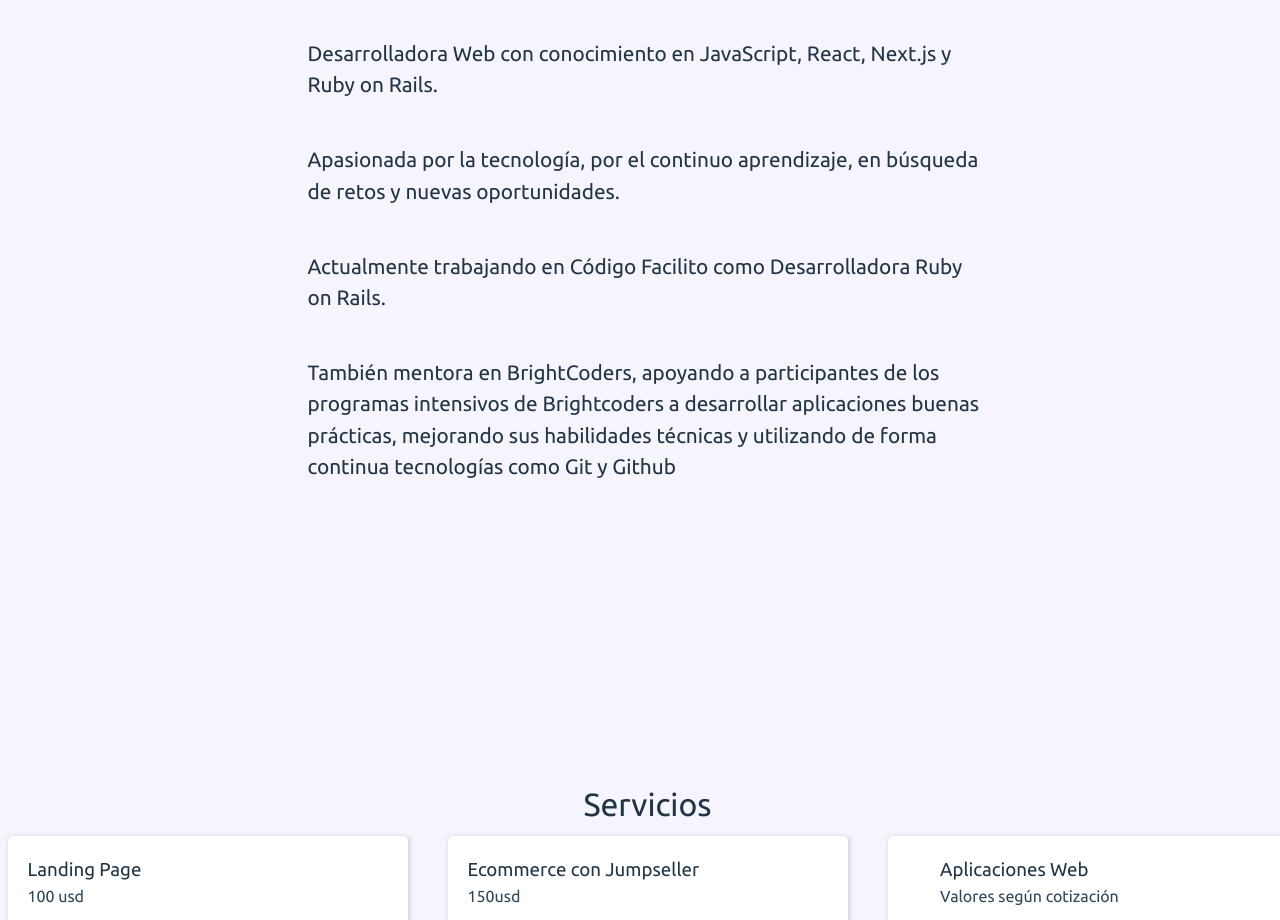
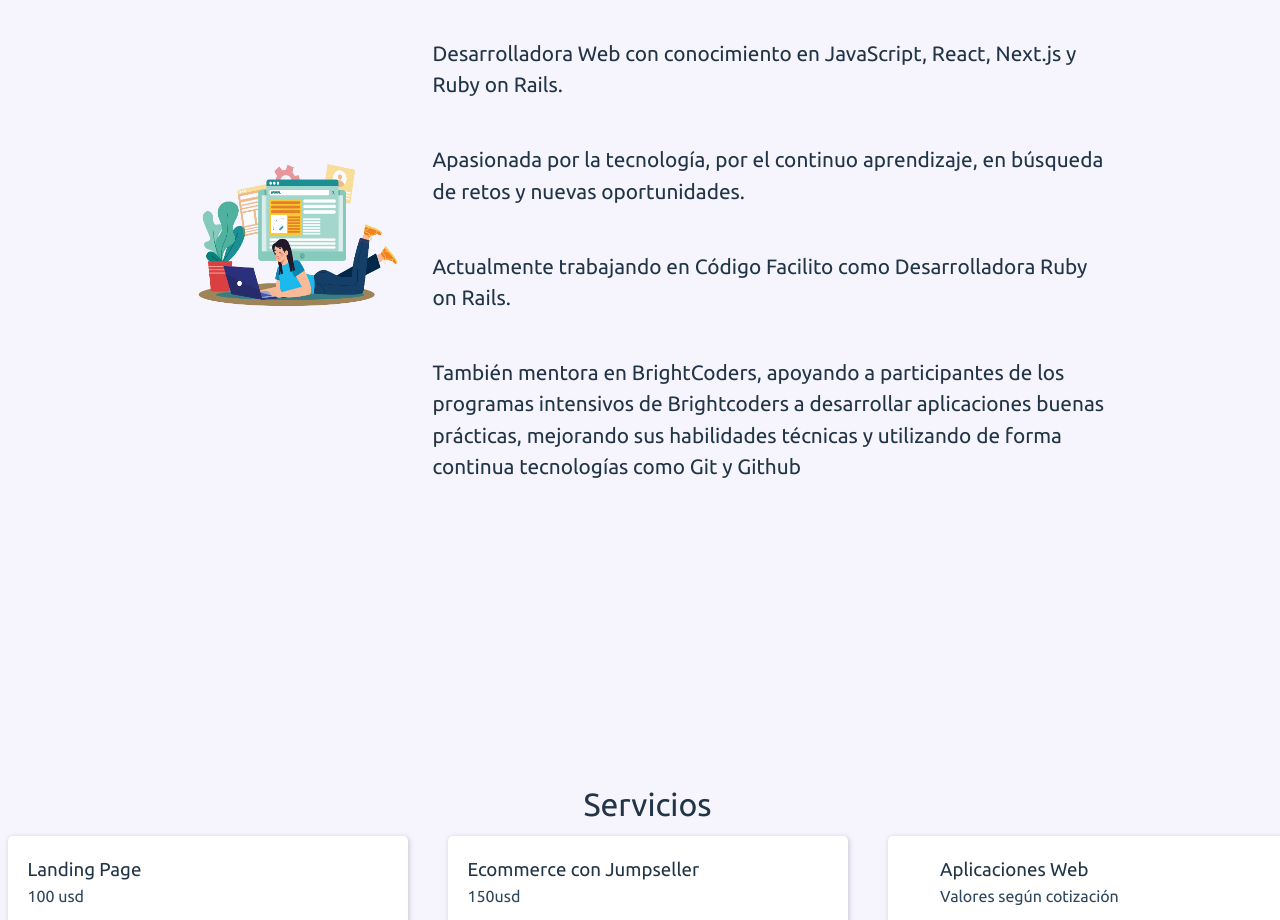
Before and after one commit to claunicole/Portfolio, a React (Vite) app: page / in a window 1280 px wide. Shown: the part 1040-1960 px from the top of the page. Built offline with nearby package versions, Linux system fonts and the light colour scheme; no server answers.

Commit message:
test img about

```diff
--- a/src/About/About.jsx
+++ b/src/About/About.jsx
@@ -10,7 +10,7 @@ function About() {
       <div className="about-container">
         <h2>Sobre mí</h2>
         <div className='info-profile'>
-        {/* <LazyLoadImage className='img-service' alt='developer image' src={devImg} effect='blur' /> */}
+        <LazyLoadImage className='img-service' alt='developer image' src={devImg} effect='blur' />
           <div className='about-text-container'>
             <p>Desarrolladora Web con conocimiento en JavaScript, React, Next.js y Ruby on Rails.</p>
             <p>Apasionada por la tecnología, por el continuo aprendizaje, en búsqueda de retos y nuevas oportunidades.</p>
```
